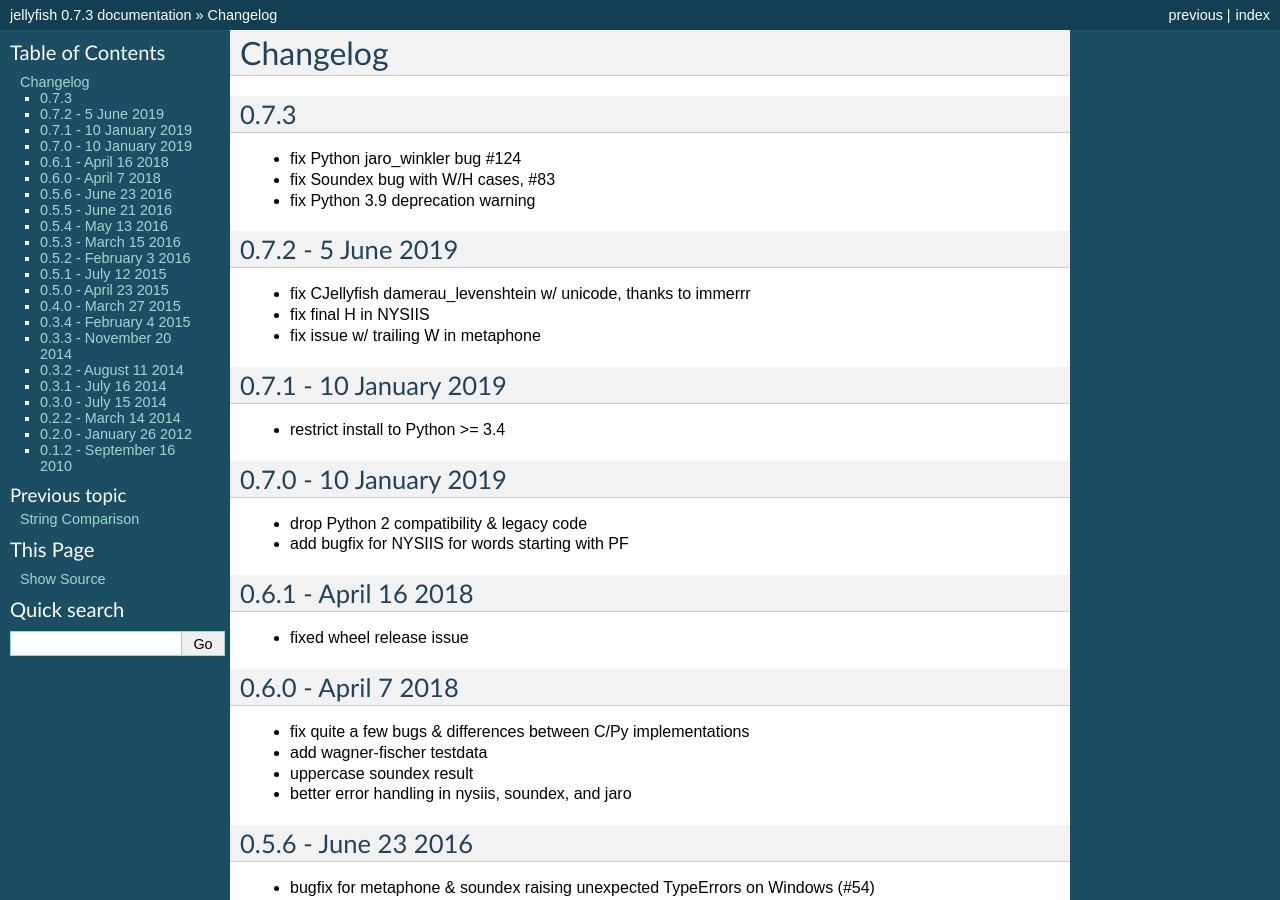
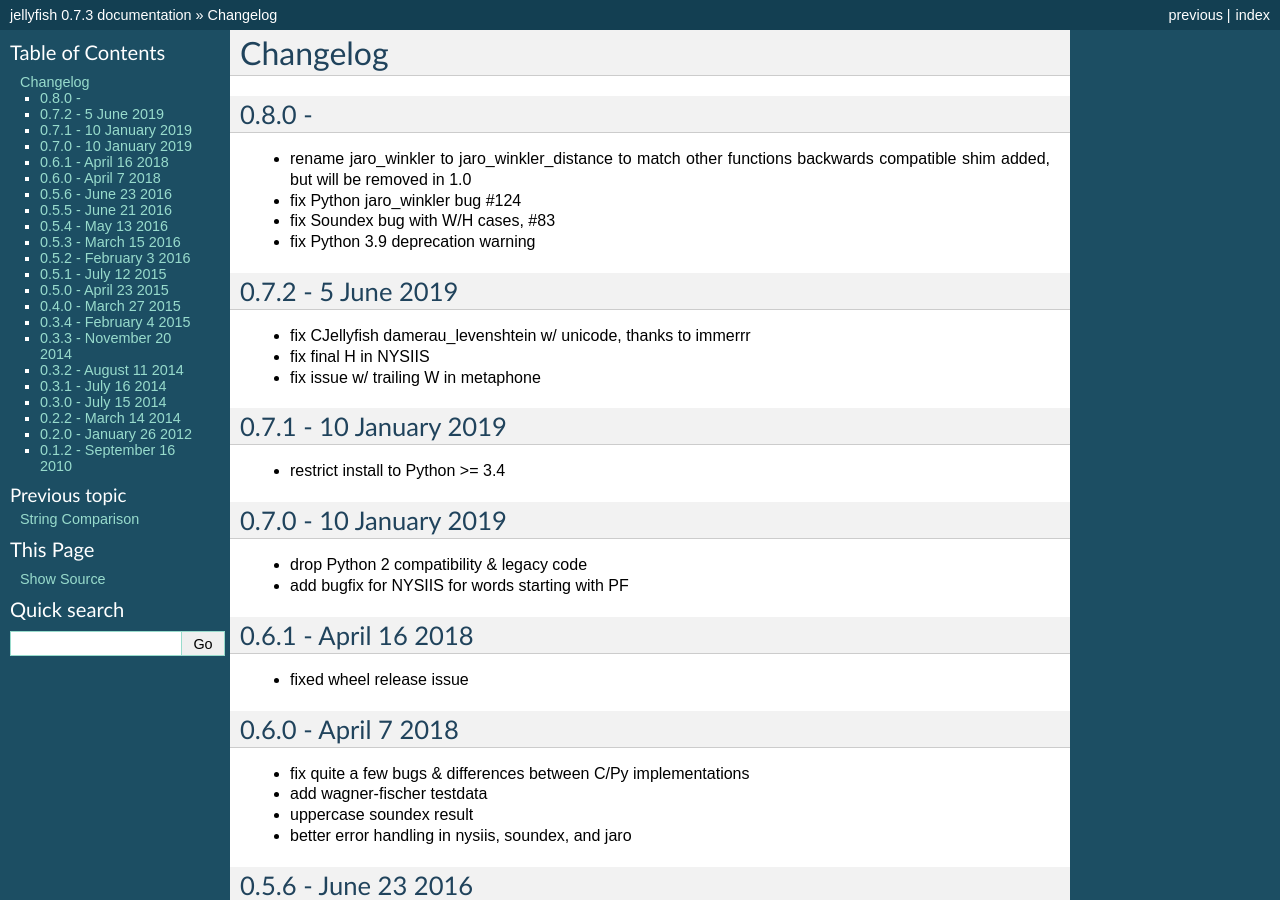
Before and after one commit to jamesturk/jellyfish, a Sphinx documentation site: the page built from docs/changelog.rst, in a window 1280 px wide and 900 px high. Built offline with Sphinx 7.4.7, drawn with Linux system fonts in a browser that asks for light colours.

Commit message:
jaro_winkler doc updates

```diff
--- a/docs/changelog.rst
+++ b/docs/changelog.rst
@@ -1,9 +1,10 @@
 Changelog
 =========
 
-
-0.7.3
----------
+0.8.0 -
+----------
+* rename jaro_winkler to jaro_winkler_distance to match other functions
+  backwards compatible shim added, but will be removed in 1.0
 * fix Python jaro_winkler bug #124
 * fix Soundex bug with W/H cases, #83
 * fix Python 3.9 deprecation warning
--- a/docs/comparison.rst
+++ b/docs/comparison.rst
@@ -56,7 +56,7 @@
 Jaro-Winkler Distance
 ---------------------
 
-.. py:function:: jaro_winkler(s1, s2)
+.. py:function:: jaro_winkler_distance(s1, s2)
 
     Compute the Jaro-Winkler distance between s1 and s2.
 
```
